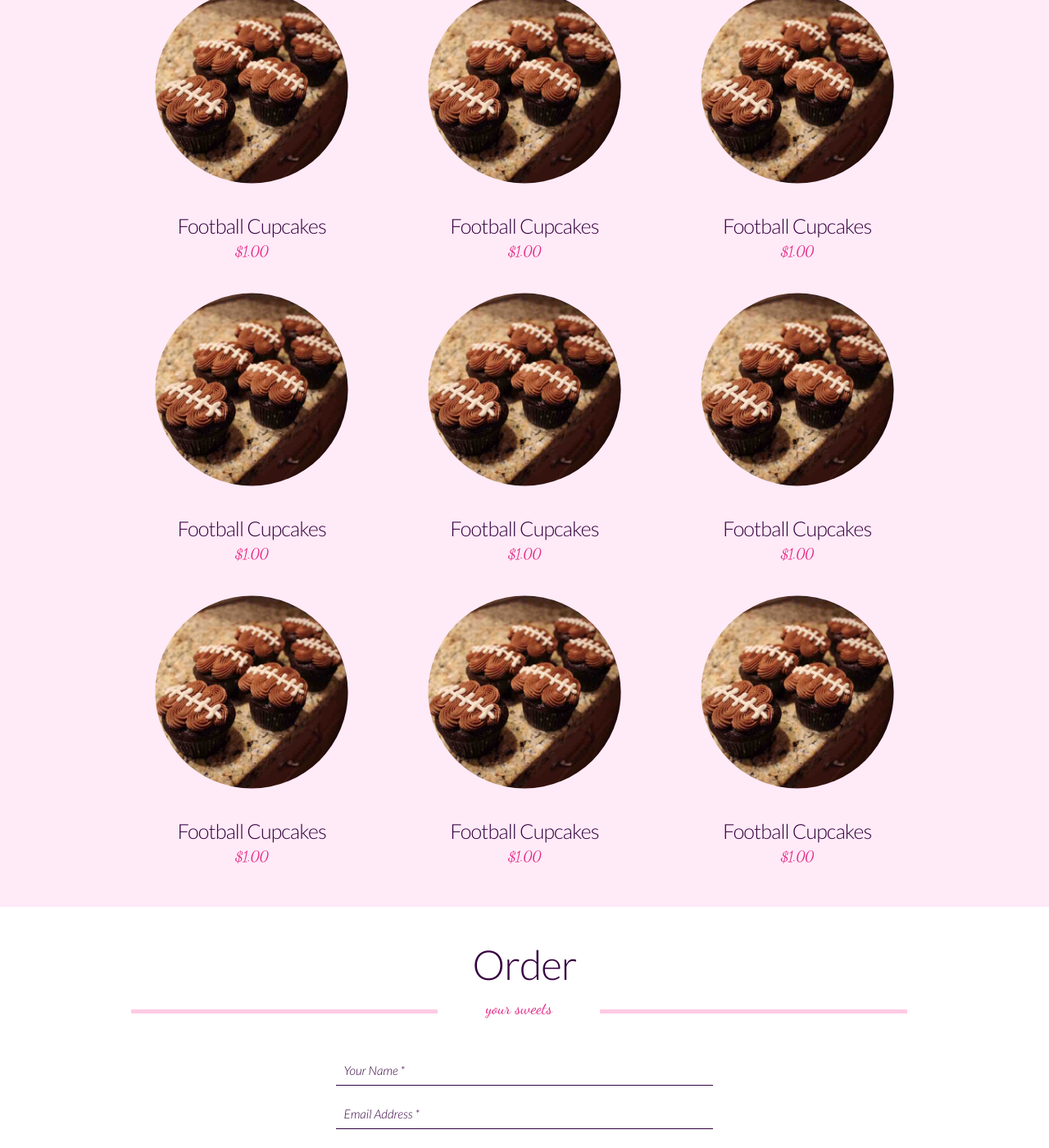
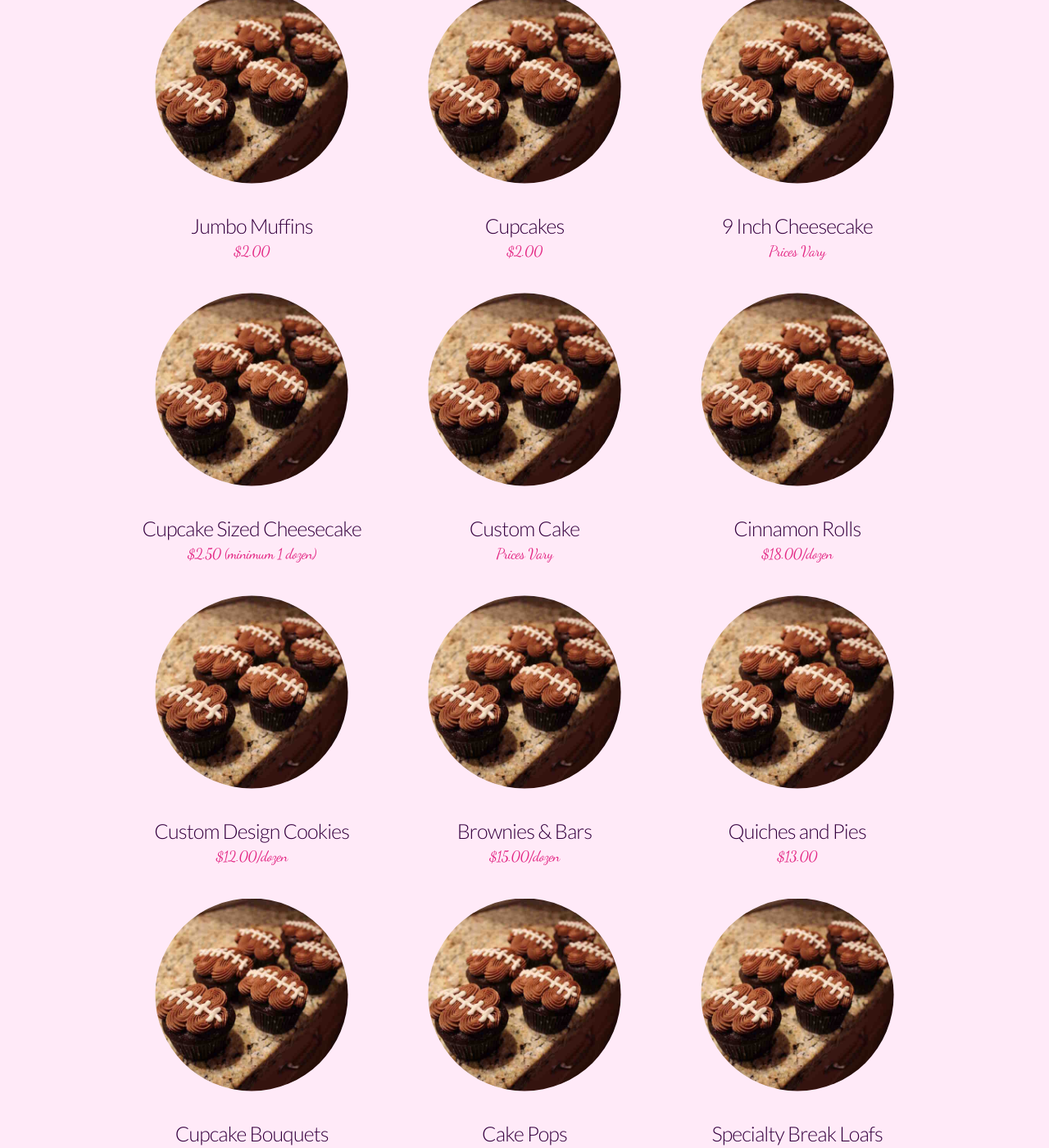
Before and after one commit to bparriott77/blissfull-bites, a Jekyll site: the page built from shop.html, in a window 1280 px wide and 1400 px high, scrolled down 920 px. Shown: the whole window at 82% size. Built offline with Jekyll 4.4.1, drawn with Linux system fonts in a browser that asks for light colours; some of the changed text lies outside the part shown.

Commit message:
Make menu configurable from a config collection

```diff
--- a/_config.yml
+++ b/_config.yml
@@ -6,11 +6,63 @@ description: >
   Google search results) and in your feed.xml site description.
 baseurl: ""
 url: "http://besweetbakery.com"
-twitter_username: jekyllrb
-github_username:  jekyll
 
 # Build settings
 markdown: kramdown
 
 sass:
-    style: compressed
+  style: compressed
+
+menu:
+  - title: Jumbo Muffins
+    price: $2.00
+    image: /assets/images/dist/football_cupcakes.JPG
+    is_feature: false
+  - title: Cupcakes
+    price: $2.00
+    image: /assets/images/dist/football_cupcakes.JPG
+    is_feature: false
+  - title: 9 Inch Cheesecake
+    price: Prices Vary
+    image: /assets/images/dist/football_cupcakes.JPG
+    is_feature: false
+  - title: Cupcake Sized Cheesecake
+    price: $2.50 (minimum 1 dozen)
+    image: /assets/images/dist/football_cupcakes.JPG
+    is_feature: false
+  - title: Custom Cake
+    price: Prices Vary
+    image: /assets/images/dist/football_cupcakes.JPG
+    is_feature: false
+  - title: Cinnamon Rolls
+    price: $18.00/dozen
+    image: /assets/images/dist/football_cupcakes.JPG
+    is_feature: false
+  - title: Custom Design Cookies
+    price: $12.00/dozen
+    image: /assets/images/dist/football_cupcakes.JPG
+    is_feature: false
+  - title: Brownies & Bars
+    price: $15.00/dozen
+    image: /assets/images/dist/football_cupcakes.JPG
+    is_feature: false
+  - title: Quiches and Pies
+    price: $13.00
+    image: /assets/images/dist/football_cupcakes.JPG
+    is_feature: false
+  - title: Cupcake Bouquets
+    price: $30.00
+    image: /assets/images/dist/football_cupcakes.JPG
+    is_feature: false
+  - title: Cake Pops
+    price: $18.00/dozen
+    image: /assets/images/dist/football_cupcakes.JPG
+    is_feature: false
+  - title: Specialty Break Loafs
+    price: $8.00
+    image: /assets/images/dist/football_cupcakes.JPG
+    is_feature: false
+  - title: Coconut Macaroons
+    price: $12.00/dozen
+    image: /assets/images/dist/football_cupcakes.JPG
+    is_feature: false
--- a/shop.html
+++ b/shop.html
@@ -47,75 +47,22 @@ title: Shop | Be Sweet Bakery
 			<hr />
             <p>Selecting the products below will fill out the form in the order section. Add the quantity and some personal information before submitting and we will get back to you as soon as possible.</p>
 		</div>
-		<div class="row">
+        {% for item in site.menu %}
+            {% assign loopindex = forloop.index0 | modulo: 3 %}
+            {% if loopindex == 0 %}
+                {% if forloop.index0 != 0 %}
+                    </div>
+                {% endif %}
+		        <div class="row">
+            {% endif %}
 			<div class="one-third column">
-				<img src="/assets/images/dist/football_cupcakes.JPG">
+				<img src="{{ item.image }}">
 				<div class="img-description">
-					<h4>Football Cupcakes</h4>
-					<h5>$1.00</h5>
+					<h4>{{ item.title }}</h4>
+					<h5>{{ item.price }}</h5>
 				</div>
 			</div>
-			<div class="one-third column">
-				<img src="/assets/images/dist/football_cupcakes.JPG">
-				<div class="img-description">
-					<h4>Football Cupcakes</h4>
-					<h5>$1.00</h5>
-				</div>
-			</div>
-			<div class="one-third column">
-				<img src="/assets/images/dist/football_cupcakes.JPG">
-				<div class="img-description">
-					<h4>Football Cupcakes</h4>
-					<h5>$1.00</h5>
-				</div>
-			</div>
-		</div>
-		<div class="row">
-			<div class="one-third column">
-				<img src="/assets/images/dist/football_cupcakes.JPG">
-				<div class="img-description">
-					<h4>Football Cupcakes</h4>
-					<h5>$1.00</h5>
-				</div>
-			</div>
-			<div class="one-third column">
-				<img src="/assets/images/dist/football_cupcakes.JPG">
-				<div class="img-description">
-					<h4>Football Cupcakes</h4>
-					<h5>$1.00</h5>
-				</div>
-			</div>
-			<div class="one-third column">
-				<img src="/assets/images/dist/football_cupcakes.JPG">
-				<div class="img-description">
-					<h4>Football Cupcakes</h4>
-					<h5>$1.00</h5>
-				</div>
-			</div>
-		</div>
-		<div class="row">
-			<div class="one-third column">
-				<img src="/assets/images/dist/football_cupcakes.JPG">
-				<div class="img-description">
-					<h4>Football Cupcakes</h4>
-					<h5>$1.00</h5>
-				</div>
-			</div>
-			<div class="one-third column">
-				<img src="/assets/images/dist/football_cupcakes.JPG">
-				<div class="img-description">
-					<h4>Football Cupcakes</h4>
-					<h5>$1.00</h5>
-				</div>
-			</div>
-			<div class="one-third column">
-				<img src="/assets/images/dist/football_cupcakes.JPG">
-				<div class="img-description">
-					<h4>Football Cupcakes</h4>
-					<h5>$1.00</h5>
-				</div>
-			</div>
-		</div>
+        {% endfor %}
     </div>
 </section>
 
```
